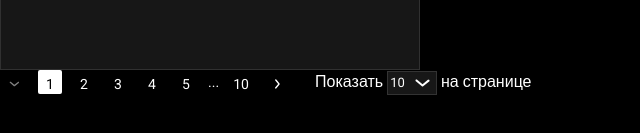
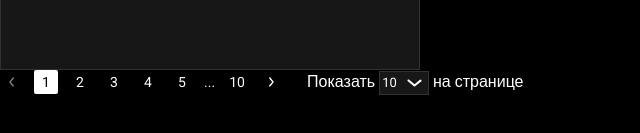
Before and after one commit to hadsome-Droid/Cards, a React (Vite) app: page / in a window 1280 px wide. Shown: the part 577-710 px from the top of the page, without its empty margins (0-640 px from the left). Built offline with nearby package versions, Linux system fonts and the light colour scheme; a web font is replaced by a local one.

Commit message:
replace icon and correct css style

```diff
--- a/src/components/ui/pagination/pagination.module.scss
+++ b/src/components/ui/pagination/pagination.module.scss
@@ -16,7 +16,6 @@
 .pageItem {
   width: 24px;
   height: 24px;
-  text-align: center;
 }
 
 .activePage {
@@ -29,7 +28,9 @@
 }
 
 .pageLink {
-  display: block;
+  display: flex;
+  align-items: center;
+  justify-content: center;
 
   box-sizing: border-box;
   width: 100%;
@@ -58,6 +59,7 @@
   align-items: center;
   justify-content: center;
 
+  box-sizing: border-box;
   width: 24px;
   height: 24px;
 
--- a/src/components/ui/pagination/pagination.tsx
+++ b/src/components/ui/pagination/pagination.tsx
@@ -1,6 +1,6 @@
 import { MouseEvent, useMemo, useState } from 'react'
 
-import { ArrowDown } from '@/assets/icons/components/arrowDown/arrowDown'
+import { ArrowBack } from '@/assets/icons/components/arrowBack/arrowBack'
 import { ArrowForward } from '@/assets/icons/components/arrowForward/arrowForward'
 import { CustomSelect } from '@/components/ui/select'
 
@@ -72,7 +72,7 @@ export const Pagination = ({ needToShowItems, onItemsPerPageChange, totalItems }
     <div className={s.box}>
       <ul className={s.pagination}>
         <button className={s.ArrowBtn} disabled={activePage === 1} onClick={decrementHandler}>
-          <ArrowDown size={16} />
+          <ArrowBack size={16} />
         </button>
         {pageNumbers.map(number =>
           number >= 0 ? (
@@ -107,4 +107,3 @@ export const Pagination = ({ needToShowItems, onItemsPerPageChange, totalItems }
     </div>
   )
 }
-//
```
